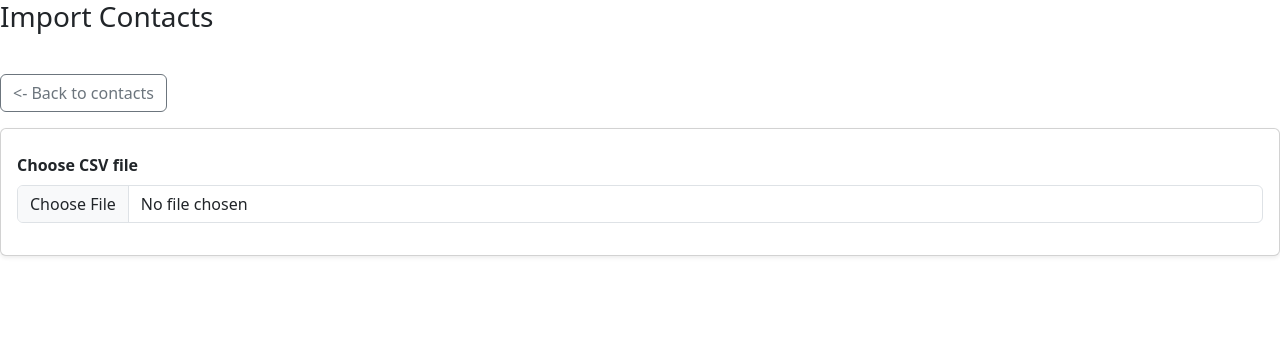
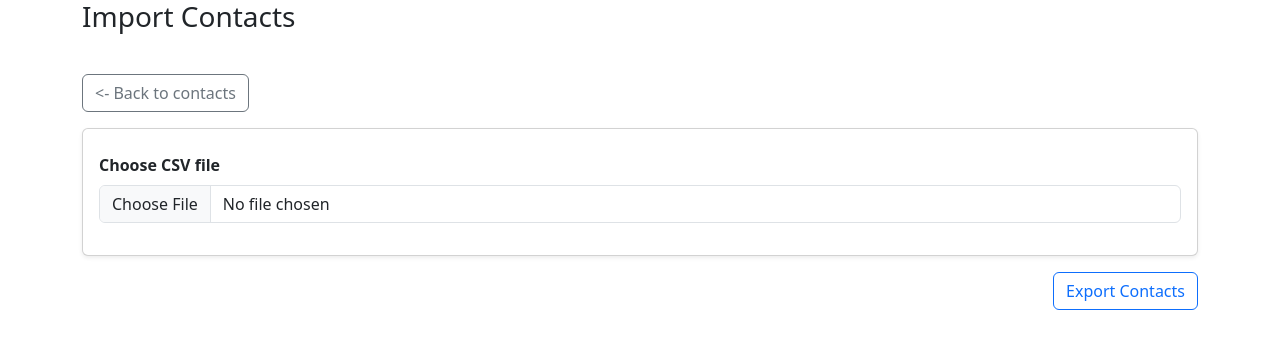
Before and after one commit to PatrykMarchewka/RecruitmentTaskBrokers, a Django app: page /contacts/contactImport/ in a window 1280 px wide. Shown: the top 349 px of the page. Run offline with Django 5.2, Linux system fonts and the light colour scheme.

Commit message:
Add ContactExport integration
- Integrated backend with frontend for ContactExport

```diff
--- a/recruitmenttaskbrokers/main/views.py
+++ b/recruitmenttaskbrokers/main/views.py
@@ -2,7 +2,8 @@ from django.contrib import messages
 from django.shortcuts import render, redirect, get_object_or_404
 
 from .ORM import CityWeatherModelORM, ContactsModelORM
-from .CSVImport import importCSV
+from recruitmenttaskbrokers.main.CSV.CSVImport import importCSV
+from recruitmenttaskbrokers.main.CSV.CSVExport import exportCSV
 from .ContactRow import parseContactsRow
 from .forms import ContactForm
 from .models import Contact
@@ -84,3 +85,8 @@ def ContactImport(request):
         return redirect('contactImport')
 
     return render(request, "contacts/contactImport.html")
+
+def ContactExport(request):
+    rows = exportCSV()
+    messages.success(request, f"Exported {rows} rows")
+    return redirect('contactImport')
--- a/recruitmenttaskbrokers/urls.py
+++ b/recruitmenttaskbrokers/urls.py
@@ -27,6 +27,8 @@ urlpatterns = [
     path('contacts/contactEdit/<int:contactID>', ContactEdit, name='contactEdit'),
     path('contacts/contactDelete/<int:contactID>/', ContactListDelete, name='contactDelete'),
     path('contacts/contactImport/', ContactImport, name='contactImport'),
+    path('contacts/contactExport/', ContactExport, name='contactExport'),
+    #REST API
     path("api/contacts/", ContactsView.as_view()),
     path("api/contacts/<int:ID>/", ContactsView.as_view())
 
--- a/templates/contacts/contactImport.html
+++ b/templates/contacts/contactImport.html
@@ -2,6 +2,9 @@
         rel="stylesheet"
         href="https://cdn.jsdelivr.net/npm/bootstrap@5.3.0/dist/css/bootstrap.min.css"
 >
+
+<div class="container py4">
+
 
 <h3 class="mb-4">Import Contacts</h3>
 
@@ -48,6 +51,12 @@
     });
 </script>
 
+<div class="d-flex justify-content-end mb-3">
+    <a href="{% url 'contactExport' %}" class="btn btn-outline-primary">
+        <i class="bi bi-download"></i> Export Contacts
+    </a>
+</div>
+
 
 {% if messages %}
     <div class="mt-3">
@@ -61,3 +70,4 @@
         {% endfor %}
     </div>
 {% endif %}
+</div>
```
